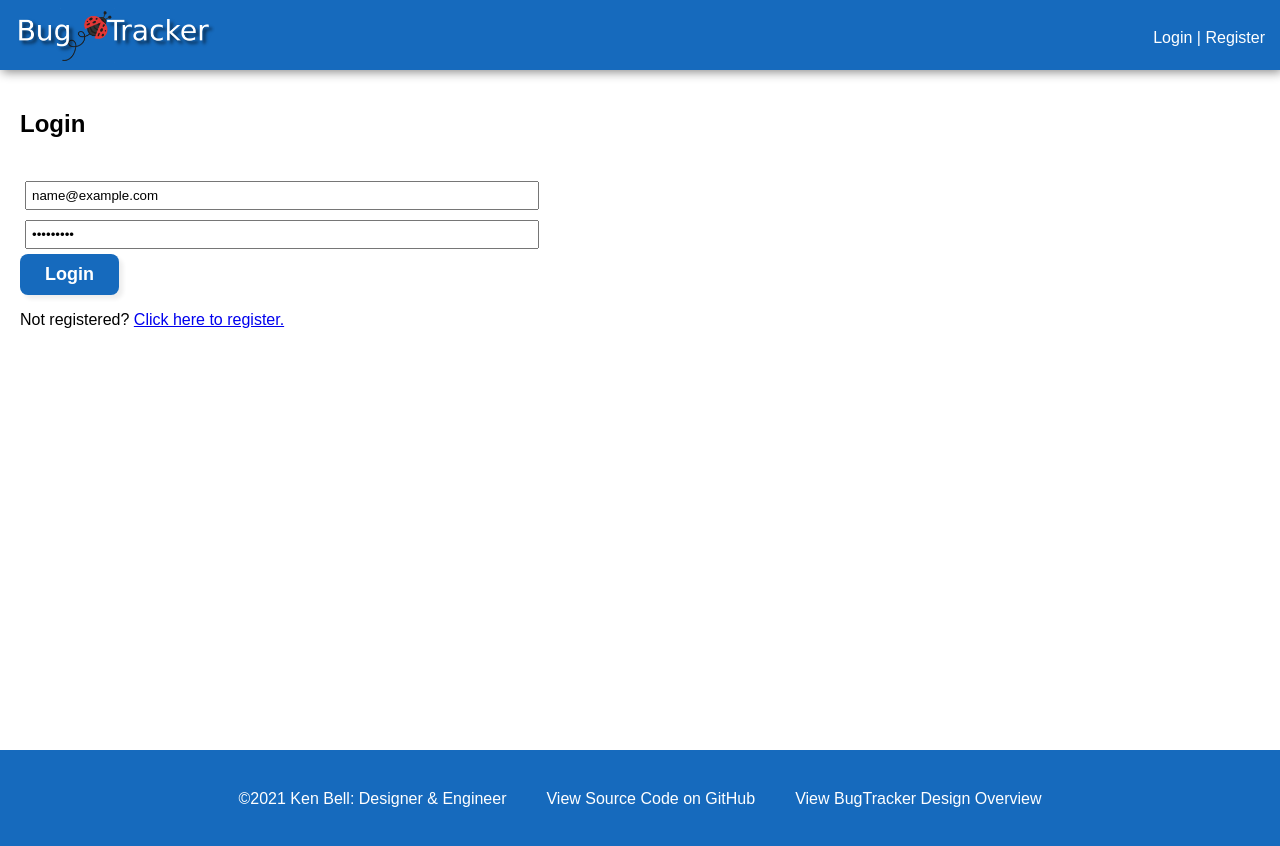
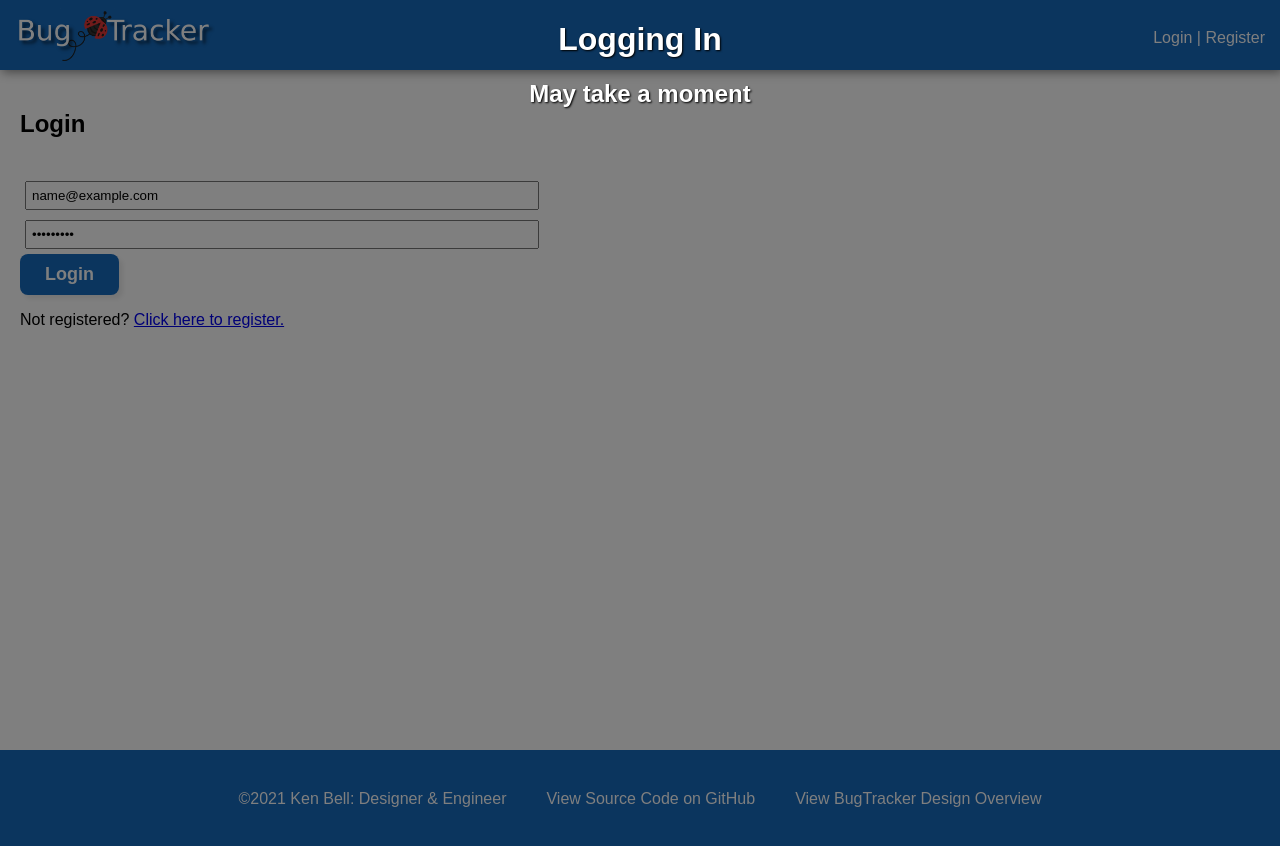
Before and after one commit to kmbell88/BugTracker-frontend, a Vue app: page /Login in a window 1280 px wide. Both pictures are taken after typing "name@example.com", "Sample123" into the empty fields and a click on the button "Login". Built offline with nearby package versions, Linux system fonts and the light colour scheme; no server answers.

Commit message:
Added loading screen for login

```diff
--- a/src/components/Login.vue
+++ b/src/components/Login.vue
@@ -9,6 +9,12 @@
       <button type="submit" class="button">Login</button>
     </form>
     <p>Not registered? <router-link to="/Register">Click here to register.</router-link></p>
+    <div class="screen-fill-message fade-in" v-if="pending">
+      <div class="pending-screen">
+      <h1>Logging In</h1>
+      <h2>May take a moment</h2>
+      </div>
+    </div>
   </div>
 </template>
 
@@ -23,6 +29,7 @@ export default {
         email: "",
         password: ""
       },
+      pending: false,
       error: ""
     }
   },
@@ -34,8 +41,10 @@ export default {
       retrieveUsers: 'users/retrieveUsers'
     }),
     submit() {
+      this.pending = true;
        this.signin(this.form)
        .then(response => {
+         this.pending = false;
          if (!response.data.error) {
            this.retrieveApps();
            this.retrieveBugs();
@@ -83,4 +92,51 @@ input {
   transition: 0.4s ease-out;
   margin: 0;
 }
+
+.screen-fill-message {
+  position: absolute;
+  display: flex;
+  flex-direction: column;
+  align-items: center;
+  background-color: rgb(0, 0, 0, .5);
+  top: 0;
+  right: 0;
+  left: 0;
+  bottom: 0;
+  color: #ffffff;
+  text-align: center;
+  text-shadow: 1px 1px 2px #000000;
+}
+
+.fade-in {
+animation: fadeIn ease 0.5s;
+-webkit-animation: fadeIn ease 0.5s;
+-moz-animation: fadeIn ease 0.5s;
+-o-animation: fadeIn ease 0.5s;
+-ms-animation: fadeIn ease 0.5s;
+}
+@keyframes fadeIn {
+0% {opacity:0;}
+100% {opacity:1;}
+}
+
+@-moz-keyframes fadeIn {
+0% {opacity:0;}
+100% {opacity:1;}
+}
+
+@-webkit-keyframes fadeIn {
+0% {opacity:0;}
+100% {opacity:1;}
+}
+
+@-o-keyframes fadeIn {
+0% {opacity:0;}
+100% {opacity:1;}
+}
+
+@-ms-keyframes fadeIn {
+0% {opacity:0;}
+100% {opacity:1;}
+}
 </style>
```
Lines whose indentation alone changed are shown as unchanged.
